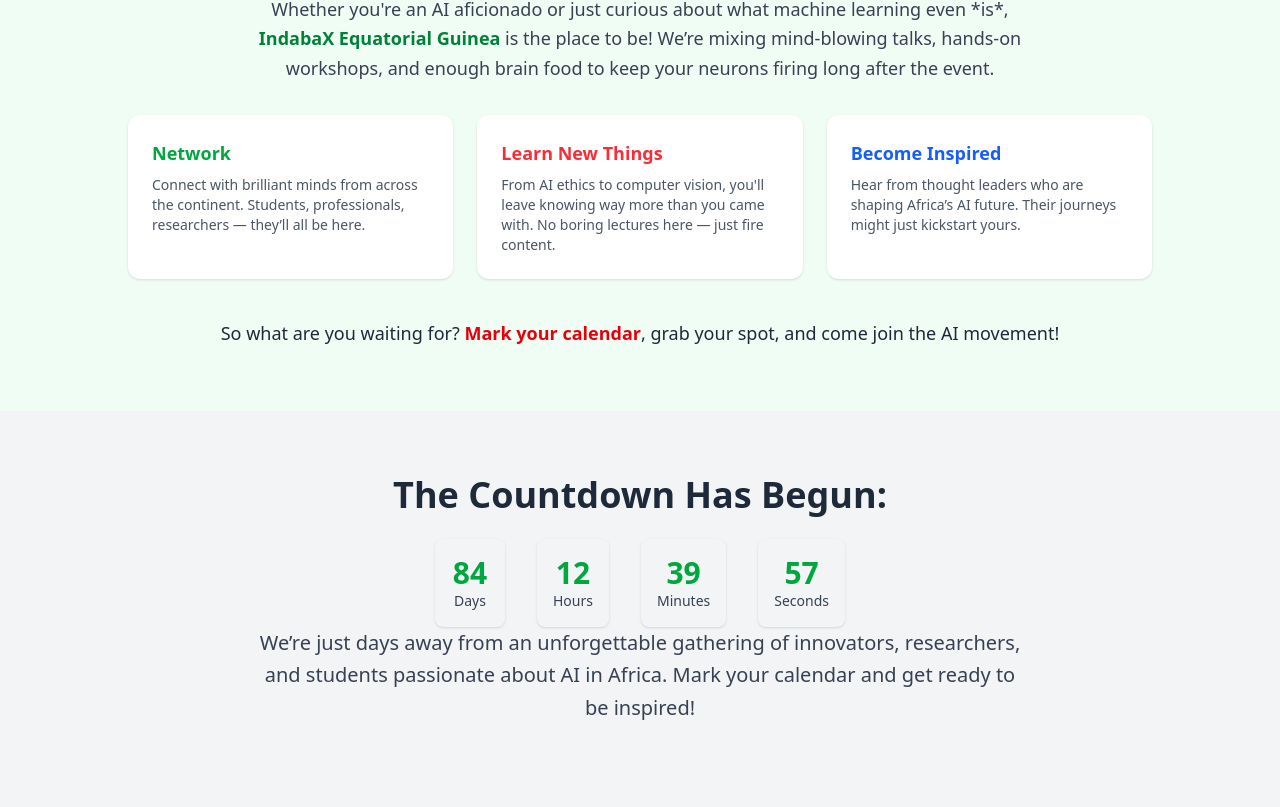
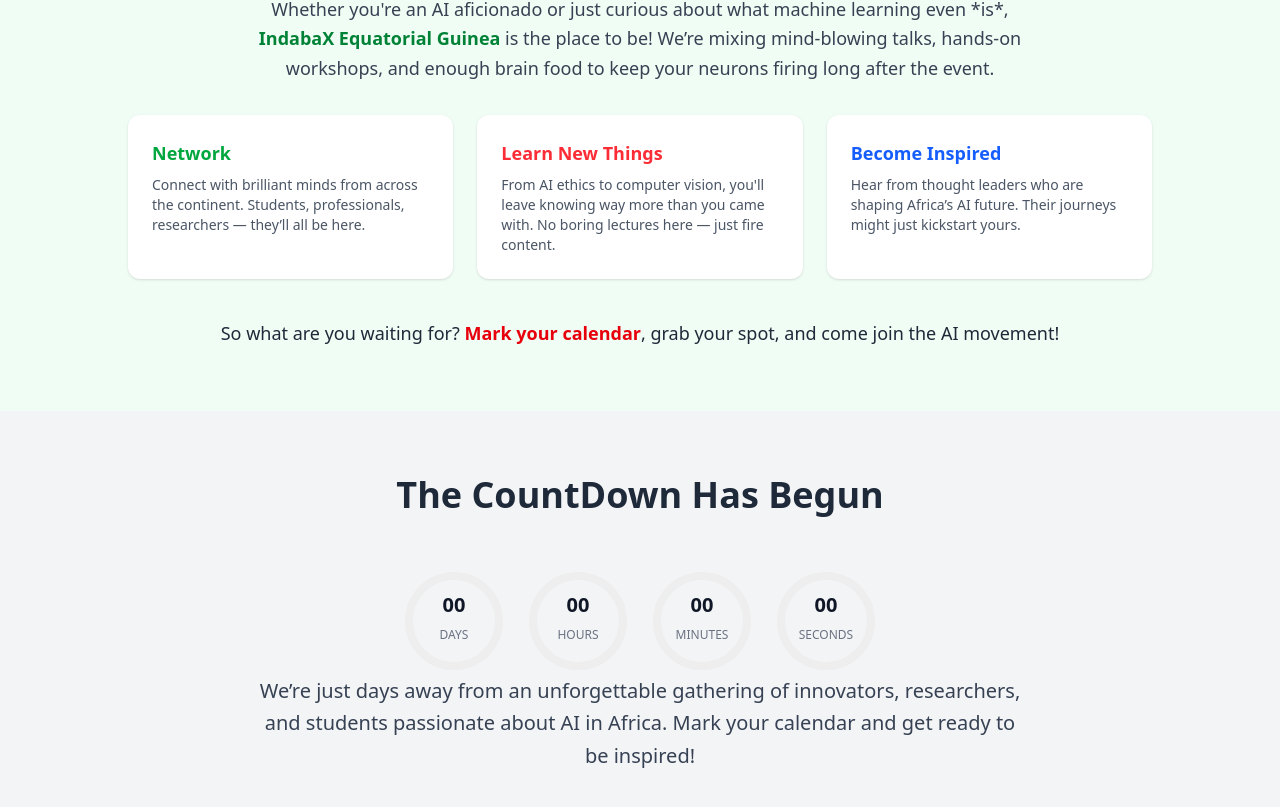
Before and after one commit to NeoPhetoane/IndabaX_Equatorial_Guinea, a React (Vite) app: page / in a window 1280 px wide. Shown: the part 1673-2480 px from the top of the page. Built offline with nearby package versions, Linux system fonts and the light colour scheme.

Commit message:
Countdown timer design changed,

```diff
--- a/src/components/CountdownTimer.jsx
+++ b/src/components/CountdownTimer.jsx
@@ -1,59 +1,89 @@
-import { useEffect, useState } from "react";
+import React, { useEffect, useState } from "react";
 
-const eventDate = new Date("2025-08-15T09:00:00");
+const CountdownTimer = ({ targetDate }) => {
+  const calculateTimeLeft = () => {
+    const difference = +new Date(targetDate) - +new Date();
+    let timeLeft = {};
 
-function getTimeLeft() {
-  const now = new Date();
-  const diff = eventDate - now;
+    if (difference > 0) {
+      timeLeft = {
+        days: Math.floor(difference / (1000 * 60 * 60 * 24)),
+        hours: Math.floor((difference / (1000 * 60 * 60)) % 24),
+        minutes: Math.floor((difference / 1000 / 60) % 60),
+        seconds: Math.floor((difference / 1000) % 60),
+      };
+    }
 
-  return diff > 0
-    ? {
-        days: Math.floor(diff / (1000 * 60 * 60 * 24)),
-        hours: Math.floor((diff / (1000 * 60 * 60)) % 24),
-        minutes: Math.floor((diff / 1000 / 60) % 60),
-        seconds: Math.floor((diff / 1000) % 60),
-      }
-    : null;
-}
+    return timeLeft;
+  };
 
-export default function CountdownTimer() {
-  const [timeLeft, setTimeLeft] = useState(getTimeLeft());
+  const [timeLeft, setTimeLeft] = useState(calculateTimeLeft());
 
   useEffect(() => {
     const timer = setInterval(() => {
-      setTimeLeft(getTimeLeft());
+      setTimeLeft(calculateTimeLeft());
     }, 1000);
     return () => clearInterval(timer);
-  }, []);
+  });
+
+  const circleSize = 100;
+  const radius = circleSize / 2 - 5;
+  const circumference = 2 * Math.PI * radius;
+
+  const renderCircle = (value, max, label) => {
+    const progress = (value / max) * circumference;
+
+    return (
+      <div className="flex flex-col items-center">
+        <svg width={circleSize} height={circleSize}>
+          <circle
+            cx={circleSize / 2}
+            cy={circleSize / 2}
+            r={radius}
+            stroke="#eee"
+            strokeWidth="8"
+            fill="none"
+          />
+          <circle
+            cx={circleSize / 2}
+            cy={circleSize / 2}
+            r={radius}
+            stroke="url(#gradient)"
+            strokeWidth="8"
+            strokeDasharray={circumference}
+            strokeDashoffset={circumference - progress}
+            fill="none"
+            strokeLinecap="round"
+            transform={`rotate(-90 ${circleSize / 2} ${circleSize / 2})`}
+          />
+          <defs>
+            <linearGradient id="gradient" x1="1" y1="0" x2="0" y2="1">
+              <stop offset="0%" stopColor="green" />
+              <stop offset="100%" stopColor="lime" />
+            </linearGradient>
+          </defs>
+        </svg>
+        <div className="-mt-20 text-gray-900 font-bold text-xl">
+          {String(value).padStart(2, "0")}
+        </div>
+        <div className="text-xs text-gray-500 mt-2 uppercase">{label}</div>
+      </div>
+    );
+  };
 
   return (
-    <section //className="bg-white py-16 px-6 border-t border-gray-200"
-    >
-      <div className="max-w-4xl mx-auto text-center">
-        <h2 className="text-3xl md:text-4xl font-bold text-gray-800 mb-6">
-          {timeLeft ? " The Countdown Has Begun:" : "🎉 It's IndabaX Day!"}
-        </h2>
+    <div>
+      <h2 className="text-3xl md:text-4xl font-bold text-gray-800 mb-6">
+        The CountDown Has Begun
+      </h2>
+      <div className="flex justify-center items-center gap-6 p-8 rounded-xl">
+        {renderCircle(timeLeft.days || 0, 30, "Days")}
+        {renderCircle(timeLeft.hours || 0, 24, "Hours")}
+        {renderCircle(timeLeft.minutes || 0, 60, "Minutes")}
+        {renderCircle(timeLeft.seconds || 0, 60, "Seconds")}
+      </div>
+    </div>
+  );
+};
 
-        {timeLeft ? (
-          <div className="flex justify-center gap-4 sm:gap-8 text-center font-medium text-gray-700">
-            {["days", "hours", "minutes", "seconds"].map((unit, i) => (
-              <div
-                key={i}
-                className="bg-gray-100 px-4 py-4 rounded-lg shadow-sm min-w-[70px]"
-              >
-                <p className="text-2xl md:text-3xl text-green-600 font-bold">
-                  {timeLeft[unit]}
-                </p>
-                <p className="text-sm capitalize">{unit}</p>
-              </div>
-            ))}
-          </div>
-        ) : (
-          <p className="text-lg text-green-700 font-semibold mt-4">
-            Join us now and be part of the future of African AI.
-          </p>
-        )}
-      </div>
-    </section>
-  );
-}
+export default CountdownTimer;
```
